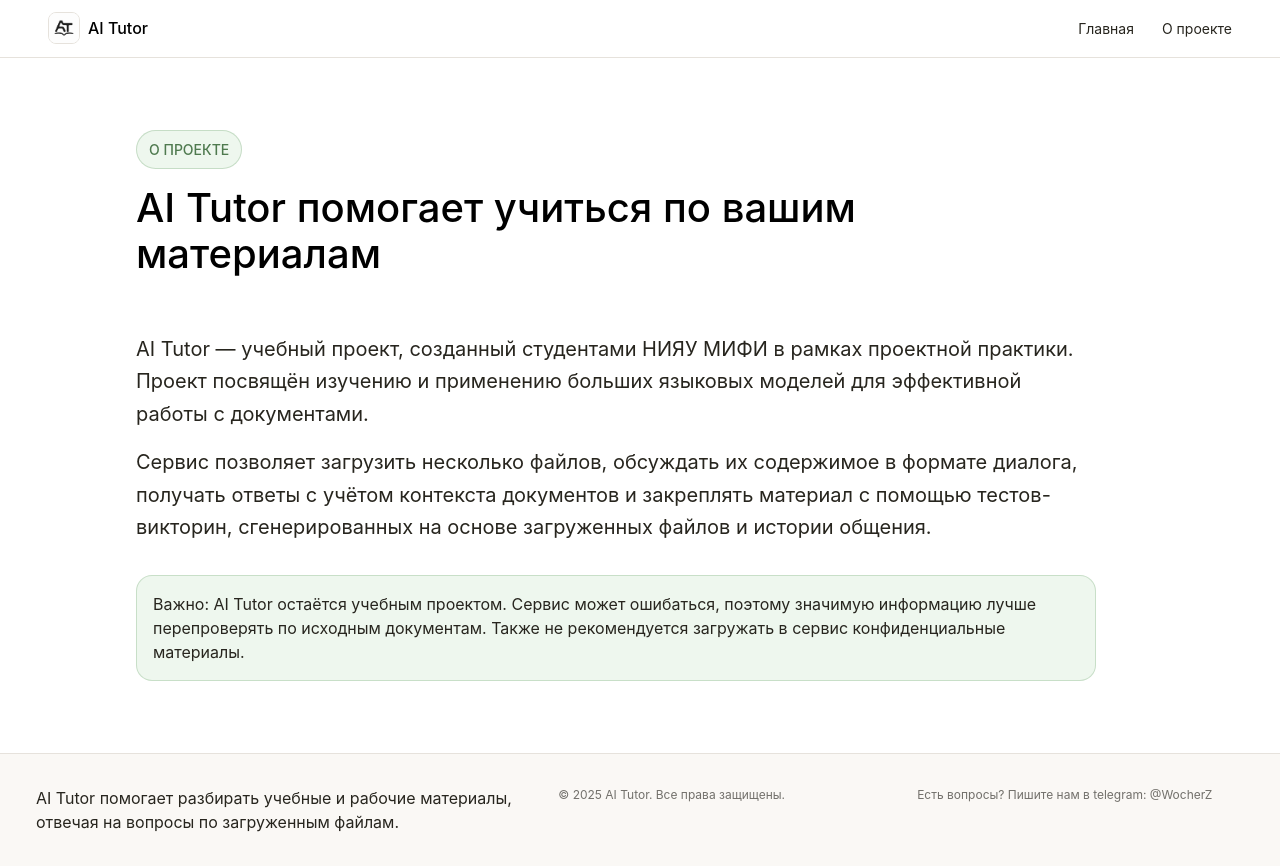
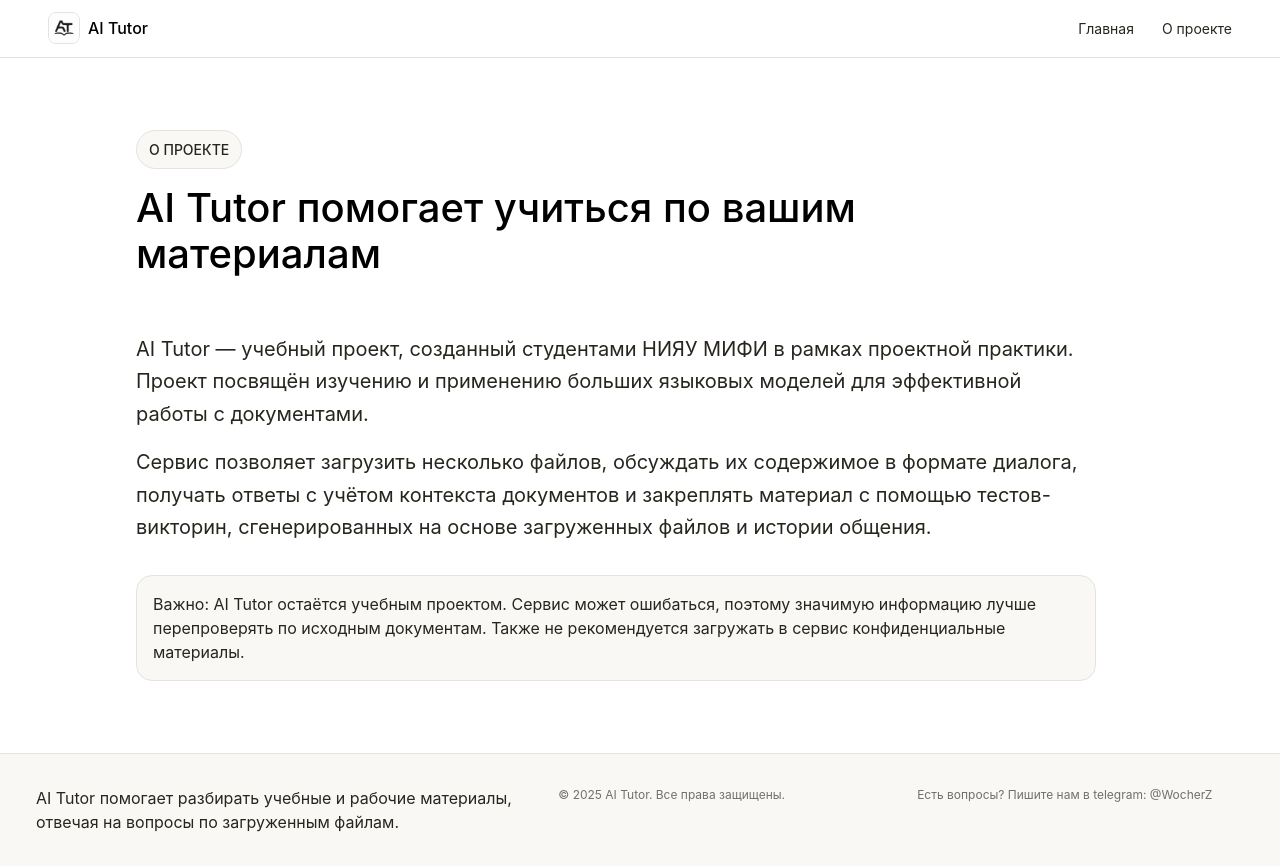
Before and after one commit to ai-tutor-mephi/ai-tutor-frontend, a React (Create React App) app: page /about in a window 1280 px wide. Built offline with nearby package versions, Linux system fonts and the light colour scheme.

Commit message:
feat: change About page

```diff
--- a/src/pages/About/About.css
+++ b/src/pages/About/About.css
@@ -1,8 +1,8 @@
 .about-container {
-  --about-accent: #a8cfa8;
-  --about-accent-strong: #7faf7f;
-  --about-accent-soft: #eef7ee;
-  --about-accent-text: #4f7a4f;
+  --about-accent: var(--color-parchment);
+  --about-accent-strong: var(--color-faded-stone);
+  --about-accent-soft: var(--color-parchment);
+  --about-accent-text: var(--color-graphite);
   width: min(100%, 1040px);
   margin: 0 auto;
   padding: 72px var(--spacing-16);
@@ -24,7 +24,7 @@
   align-items: center;
   min-height: 39px;
   padding: var(--spacing-8) var(--spacing-12);
-  border: 1px solid rgba(127, 175, 127, 0.36);
+  border: 1px solid var(--color-border);
   border-radius: var(--radius-buttons);
   background: var(--about-accent-soft);
   color: var(--about-accent-text);
@@ -62,7 +62,7 @@
   max-width: 960px;
   margin-top: var(--spacing-32);
   padding: var(--spacing-16);
-  border: 1px solid rgba(127, 175, 127, 0.34);
+  border: 1px solid var(--color-border);
   border-radius: var(--radius-cards);
   background: var(--about-accent-soft);
   color: var(--color-graphite);
```
